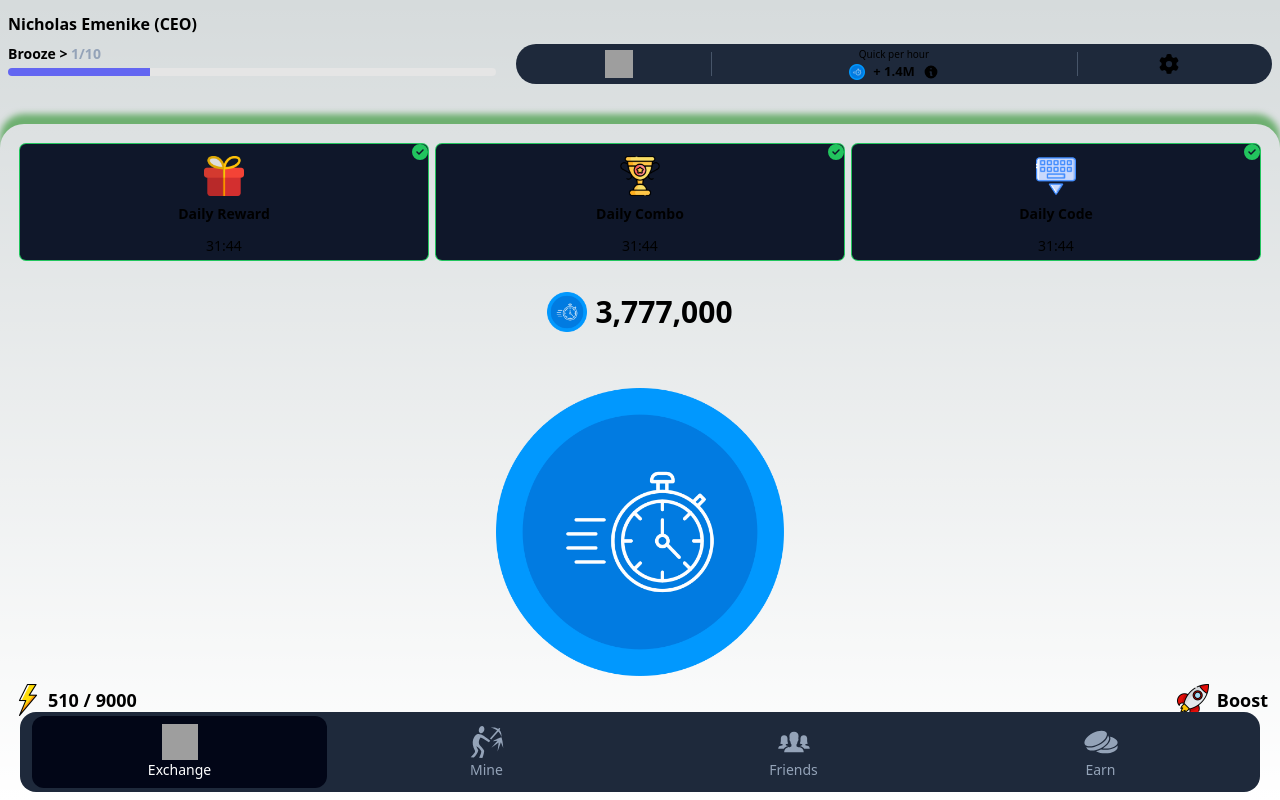
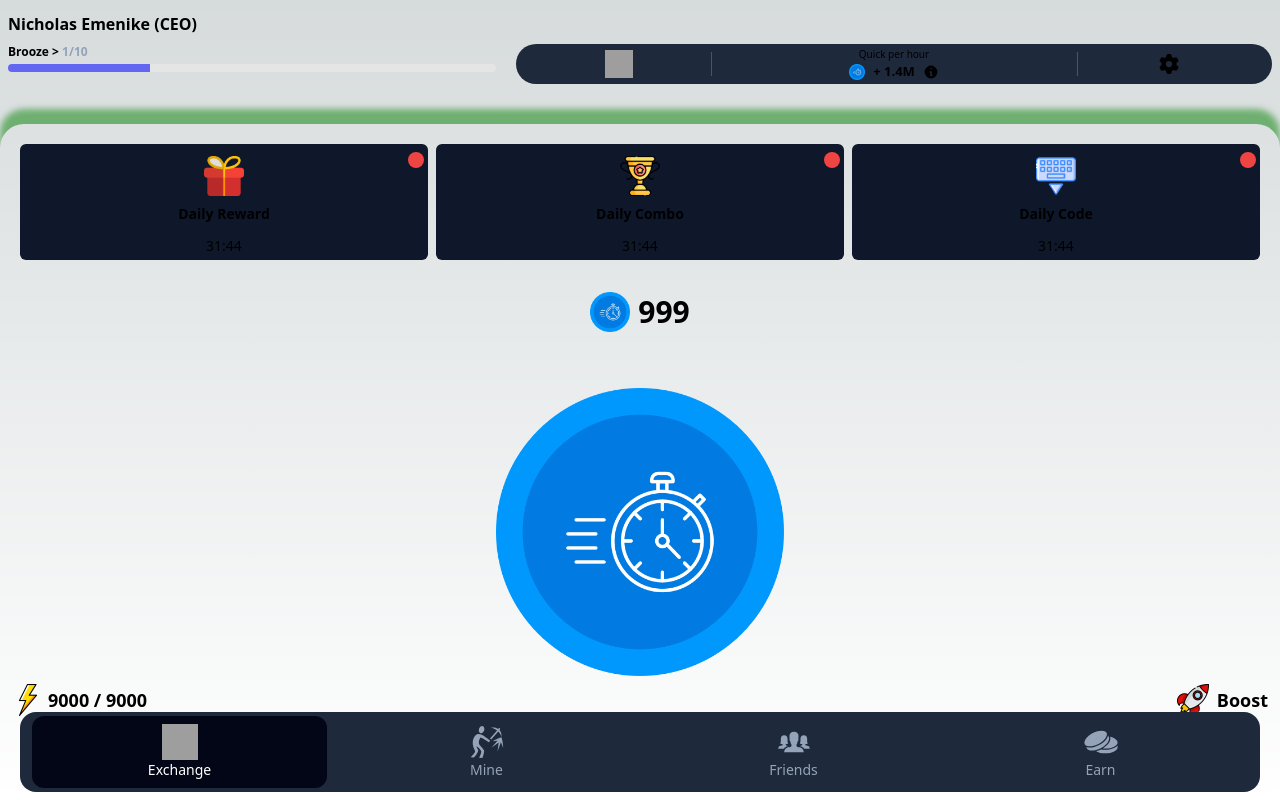
Before and after one commit to emenikenicholasatwork/telegram_minning_bot, a Next.js app: page / in a window 1280 px wide. Built offline with nearby package versions, Linux system fonts and the light colour scheme; grey boxes are pictures that could not be loaded.

Commit message:
commit on the tap component

```diff
--- a/app/globals.css
+++ b/app/globals.css
@@ -35,11 +35,11 @@ body {
 @keyframes moveToCoin {
   0% {
     opacity: 1;
-    transform: translate(0, 0) scale(1);
+    transform: translate(0, 0);
   }
   100% {
     opacity: 0;
-    transform: translate(var(--delta-x), var(--delta-y)) scale(0);
+    transform: translate(var(--delta-x), var(--delta-y));
   }
 }
 
--- a/app/layout.tsx
+++ b/app/layout.tsx
@@ -1,11 +1,6 @@
-import type { Metadata } from "next";
+"use client";
 import "./globals.css";
-
-
-export const metadata: Metadata = {
-  title: "Quick Coin",
-  description: "Generated by Nicholas",
-};
+import { GlobalProvider } from "@/context/global_context/GlobalContext";
 
 export default function RootLayout({
   children,
@@ -13,8 +8,10 @@ export default function RootLayout({
   children: React.ReactNode;
 }>) {
   return (
-    <html lang="en">
-      <body>{children}</body>
-    </html>
+    <GlobalProvider>
+      <html lang="en">
+        <body>{children}</body>
+      </html>
+    </GlobalProvider>
   );
 }
--- a/components/body_container/BodyContainer.tsx
+++ b/components/body_container/BodyContainer.tsx
@@ -1,11 +1,9 @@
 import React from "react";
-import HomeTopMode from "../home_mode/HomeTopMode";
 import TapArea from "../tap_area/TapArea";
 
 const BodyContainer: React.FC = () => {
   return (
-    <div className="h-full w-full rounded-t-3xl pt-5 flex flex-col gap-8 shadow-top-green">
-      <HomeTopMode />
+    <div className="h-full w-full rounded-t-3xl shadow-top-green">
       <TapArea />
     </div>
   );
--- a/components/home_mode/HomeTopMode.tsx
+++ /dev/null
@@ -1,54 +0,0 @@
-import Image from "next/image";
-import React from "react";
-import { FaCircleCheck } from "react-icons/fa6";
-
-const HomeTopMode: React.FC = () => {
-  return (
-    <div className="flex flex-row justify-between px-5 gap-2">
-      <div className="flex flex-col items-center relative bg-slate-900 pt-3 shadow-green-500 shadow-[rgba(0,0,0,0.5)_0px_0px_0px_1px] rounded-md px-2 py-1 gap-3 w-full">
-        <FaCircleCheck className="absolute top-0 right-0 text-green-500" />
-        <div className="flex flex-col items-center gap-2">
-          <Image
-            className="w-10"
-            src={"/images/daily_reward.png"}
-            height={100}
-            width={100}
-            alt="daily reward image"
-          />
-          <p className="text-sm font-bold">Daily Reward</p>
-        </div>
-        <p className=" text-sm ">31:44</p>
-      </div>
-      <div className="flex flex-col items-center relative bg-slate-900 pt-3 shadow-green-500 shadow-[rgba(0,0,0,0.5)_0px_0px_0px_1px] rounded-md px-2 py-1 gap-3 w-full">
-        <FaCircleCheck className="absolute top-0 right-0 text-green-500" />
-        <div className="flex flex-col items-center gap-2">
-          <Image
-            className="w-10"
-            src={"/images/daily_combo.png"}
-            height={100}
-            width={100}
-            alt="daily reward image"
-          />
-          <p className="text-sm font-bold">Daily Combo</p>
-        </div>
-        <p className=" text-sm ">31:44</p>
-      </div>
-      <div className="flex flex-col items-center relative bg-slate-900 pt-3 shadow-green-500 shadow-[rgba(0,0,0,0.5)_0px_0px_0px_1px] rounded-md px-2 py-1 gap-3 w-full">
-        <FaCircleCheck className="absolute top-0 right-0 text-green-500" />
-        <div className="flex flex-col items-center gap-2">
-          <Image
-            className="w-10"
-            src={"/images/daily_code.png"}
-            height={100}
-            width={100}
-            alt="daily reward image"
-          />
-          <p className="text-sm font-bold">Daily Code</p>
-        </div>
-        <p className=" text-sm ">31:44</p>
-      </div>
-    </div>
-  );
-};
-
-export default HomeTopMode;
--- a/components/tap_area/TapArea.tsx
+++ b/components/tap_area/TapArea.tsx
@@ -1,31 +1,60 @@
 "use client";
+import { useGlobal } from "@/context/global_context/GlobalContext";
 import Image from "next/image";
-import React, { useRef, useState } from "react";
+import React, { useEffect, useRef, useState } from "react";
+import { FaCircleCheck } from "react-icons/fa6";
 
 const TapArea: React.FC = () => {
   const coinRef = useRef<HTMLDivElement>(null);
-  const [tap, setTap] = useState(false);
+  const [tapLeft, setTapLeft] = useState(9000);
+  const [perTap, setPerTap] = useState(17);
+  const [totalTap, setTotalTap] = useState(999);
+  const {
+    isDailyRewardCollected,
+    isDailyCodeCompleted,
+    isDailyComboCompleted,
+  } = useGlobal();
+  const [isVisible, setIsVisible] = useState(true);
+
+  useEffect(() => {
+    const interval = setInterval(() => {
+      setIsVisible((prev) => !prev);
+    }, 500);
+
+    return () => clearInterval(interval);
+  }, []);
+
+  const formattedNumber = new Intl.NumberFormat("en-US", {
+    style: "decimal",
+    minimumFractionDigits: 0,
+    maximumFractionDigits: 0,
+  }).format(totalTap);
+
   const userTap = (event: React.MouseEvent<HTMLDivElement, MouseEvent>) => {
+    if (tapLeft < perTap) return;
+    setTapLeft((pre) => pre - perTap);
+    setTotalTap((pre) => pre + perTap);
     const number = document.createElement("div");
-    number.textContent = "+17";
+    number.textContent = `+${perTap}`;
     number.className =
       "absolute text-5xl font-bold text-slate-300 animation-move";
-    // document.appendChild(number);
-    document.getElementById("tap_image")?.classList.add("scale-105");
+    const tapImage = document.getElementById("tap_image");
+    tapImage?.classList.add("scale-105");
     const total_coin = document.getElementById("total_coin_icon");
     document.getElementById("coin_div")?.appendChild(number);
     const clickX = event.clientX;
     const clickY = event.clientY;
     number.style.left = `${clickX}px`;
     number.style.top = `${clickY}px`;
-    document.getElementById("tap_image")?.classList.remove("scale-105");
+    const timeout1 = setTimeout(() => {
+      tapImage?.classList.remove("scale-105");
+    }, 100);
     if (coinRef.current && total_coin) {
-      const coinRect = coinRef.current.getBoundingClientRect();
-      const coinX = coinRect.left + coinRect.width / 2;
-      const coinY = coinRect.top;
-      const deltaX =
-        total_coin.clientLeft + total_coin.clientWidth / 2 - clickX;
-      const deltaY = total_coin.clientTop - clickY;
+      const elementRect = total_coin.getBoundingClientRect();
+      const elementX = elementRect.left + elementRect.width / 2;
+      const elementY = elementRect.top;
+      const deltaX = elementX - clickX;
+      const deltaY = elementY - clickY;
       number.style.setProperty("--delta-x", `${deltaX}px`);
       number.style.setProperty("--delta-y", `${deltaY}px`);
       number.addEventListener("animationend", () => {
@@ -34,6 +63,93 @@ const TapArea: React.FC = () => {
     }
   };
   return (
+    <div className="flex flex-col gap-8 pt-5">
+      <div className="flex flex-row justify-between px-5 gap-2">
+        <div
+          className={`flex flex-col items-center relative bg-slate-900 pt-3  ${
+            isDailyRewardCollected
+              ? "shadow-green-500 shadow-[rgba(0,0,0,0.5)_0px_0px_0px_1px]"
+              : ""
+          }  rounded-md px-2 py-1 gap-3 w-full`}
+        >
+          {isDailyRewardCollected ? (
+            <FaCircleCheck className="absolute top-0 right-0 text-green-500" />
+          ) : (
+            <div
+              className={`w-4 h-4 rounded-full absolute right-1 top-2 bg-red-500 transition-opacity duration-300 ${
+                isVisible ? "opacity-100" : "opacity-0"
+              }`}
+            ></div>
+          )}
+          <div className="flex flex-col items-center gap-2">
+            <Image
+              className="w-10"
+              src={"/images/daily_reward.png"}
+              height={100}
+              width={100}
+              alt="daily reward image"
+            />
+            <p className="text-sm font-bold">Daily Reward</p>
+          </div>
+          <p className=" text-sm ">31:44</p>
+        </div>
+        <div
+          className={`flex flex-col items-center relative bg-slate-900 pt-3 ${
+            isDailyComboCompleted
+              ? "shadow-green-500 shadow-[rgba(0,0,0,0.5)_0px_0px_0px_1px]"
+              : ""
+          } rounded-md px-2 py-1 gap-3 w-full`}
+        >
+          {isDailyComboCompleted ? (
+            <FaCircleCheck className="absolute top-0 right-0 text-green-500" />
+          ) : (
+            <div
+              className={`w-4 h-4 rounded-full absolute right-1 top-2 bg-red-500 transition-opacity duration-300 ${
+                isVisible ? "opacity-100" : "opacity-0"
+              }`}
+            ></div>
+          )}
+          <div className="flex flex-col items-center gap-2">
+            <Image
+              className="w-10"
+              src={"/images/daily_combo.png"}
+              height={100}
+              width={100}
+              alt="daily reward image"
+            />
+            <p className="text-sm font-bold">Daily Combo</p>
+          </div>
+          <p className=" text-sm ">31:44</p>
+        </div>
+        <div
+          className={`flex flex-col items-center relative bg-slate-900 pt-3${
+            isDailyCodeCompleted
+              ? "shadow-green-500 shadow-[rgba(0,0,0,0.5)_0px_0px_0px_1px]"
+              : ""
+          } rounded-md px-2 py-1 gap-3 w-full`}
+        >
+          {isDailyCodeCompleted ? (
+            <FaCircleCheck className="absolute top-0 right-0 text-green-500" />
+          ) : (
+            <div
+              className={`w-4 h-4 rounded-full absolute right-1 top-2 bg-red-500 transition-opacity duration-300 ${
+                isVisible ? "opacity-100" : "opacity-0"
+              }`}
+            ></div>
+          )}
+          <div className="flex flex-col items-center gap-2">
+            <Image
+              className="w-10"
+              src={"/images/daily_code.png"}
+              height={100}
+              width={100}
+              alt="daily reward image"
+            />
+            <p className="text-sm font-bold">Daily Code</p>
+          </div>
+          <p className=" text-sm ">31:44</p>
+        </div>
+      </div>
       <div className="w-full flex flex-col items-center gap-2" id="coin_div">
         <div className="w-full flex flex-col items-center gap-14">
           <div className="flex flex-row items-center gap-2">
@@ -45,12 +161,12 @@ const TapArea: React.FC = () => {
               height={100}
               alt="quick coin icon"
             />
-          <p className="text-3xl font-bold">3,777,000</p>
+            <p className="text-3xl font-bold">{formattedNumber}</p>
           </div>
           <div ref={coinRef} onClick={userTap}>
             <Image
               id="tap_image"
-            className="w-72 h-72 duration-100 ease-in-out"
+              className="w-72 h-72 duration-200"
               src={"/images/quick_coin.png"}
               width={500}
               height={500}
@@ -67,9 +183,7 @@ const TapArea: React.FC = () => {
               width={100}
               alt="flash icon"
             />
-          <p className="font-bold text-lg">
-            <span>510</span> / 9000
-          </p>
+            <p className="font-bold text-lg">{tapLeft} / 9000</p>
           </div>
           <div className="flex flex-row items-center gap-2">
             <Image
@@ -83,6 +197,7 @@ const TapArea: React.FC = () => {
           </div>
         </div>
       </div>
+    </div>
   );
 };
 
--- a/components/user_progress/UserTopProgress.tsx
+++ b/components/user_progress/UserTopProgress.tsx
@@ -6,7 +6,7 @@ import { HiInformationCircle } from "react-icons/hi";
 const UserTopProgress: React.FC = () => {
   return (
     <div className="flex flex-row justify-between gap-5 px-2 mt-2">
-      <div className="w-full font-bold flex flex-col gap-1 flex-1 text-sm">
+      <div className="w-full font-bold flex flex-col gap-1 flex-1 text-xs">
         <p>
           Brooze &gt; <span className="text-slate-400">1/10</span>
         </p>
--- /dev/null
+++ b/context/global_context/GlobalContext.tsx
@@ -0,0 +1,42 @@
+import { createContext, ReactNode, useContext, useState } from "react";
+
+interface GlobalContextProps {
+  isDailyRewardCollected: boolean;
+  isDailyComboCompleted: boolean;
+  isDailyCodeCompleted: boolean;
+  changeDailyRewardState: () => void;
+}
+
+const GlobalContext = createContext<GlobalContextProps | undefined>(undefined);
+
+interface GlobalProviderProps {
+  children: ReactNode;
+}
+
+export const GlobalProvider: React.FC<GlobalProviderProps> = ({ children }) => {
+  const [isDailyRewardCollected, setIsDailyRewardCollected] = useState(false);
+  const [isDailyComboCompleted, setIsDailyComboCompleted] = useState(false);
+  const [isDailyCodeCompleted, setIsDailyCodeCompleted] = useState(false);
+
+  const changeDailyRewardState = () => {};
+  return (
+    <GlobalContext.Provider
+      value={{
+        isDailyRewardCollected,
+        isDailyComboCompleted,
+        isDailyCodeCompleted,
+        changeDailyRewardState,
+      }}
+    >
+      {children}
+    </GlobalContext.Provider>
+  );
+};
+
+export function useGlobal(): GlobalContextProps {
+  const context = useContext(GlobalContext);
+  if (!context) {
+    throw new Error("useGlobal must be used within a GlobalProvider");
+  }
+  return useContext(GlobalContext);
+}
--- a/tailwind.config.ts
+++ b/tailwind.config.ts
@@ -14,7 +14,7 @@ const config: Config = {
           "conic-gradient(from 180deg at 50% 50%, var(--tw-gradient-stops))",
       },
       boxShadow: {
-        "top-green": "0 -10px 6px rgba(0, 128, 0, .5)",
+        "top-green": "0 -15px 6px rgba(0, 128, 0, .5)",
       },
     },
   },
```
Lines whose indentation alone changed are shown as unchanged.
